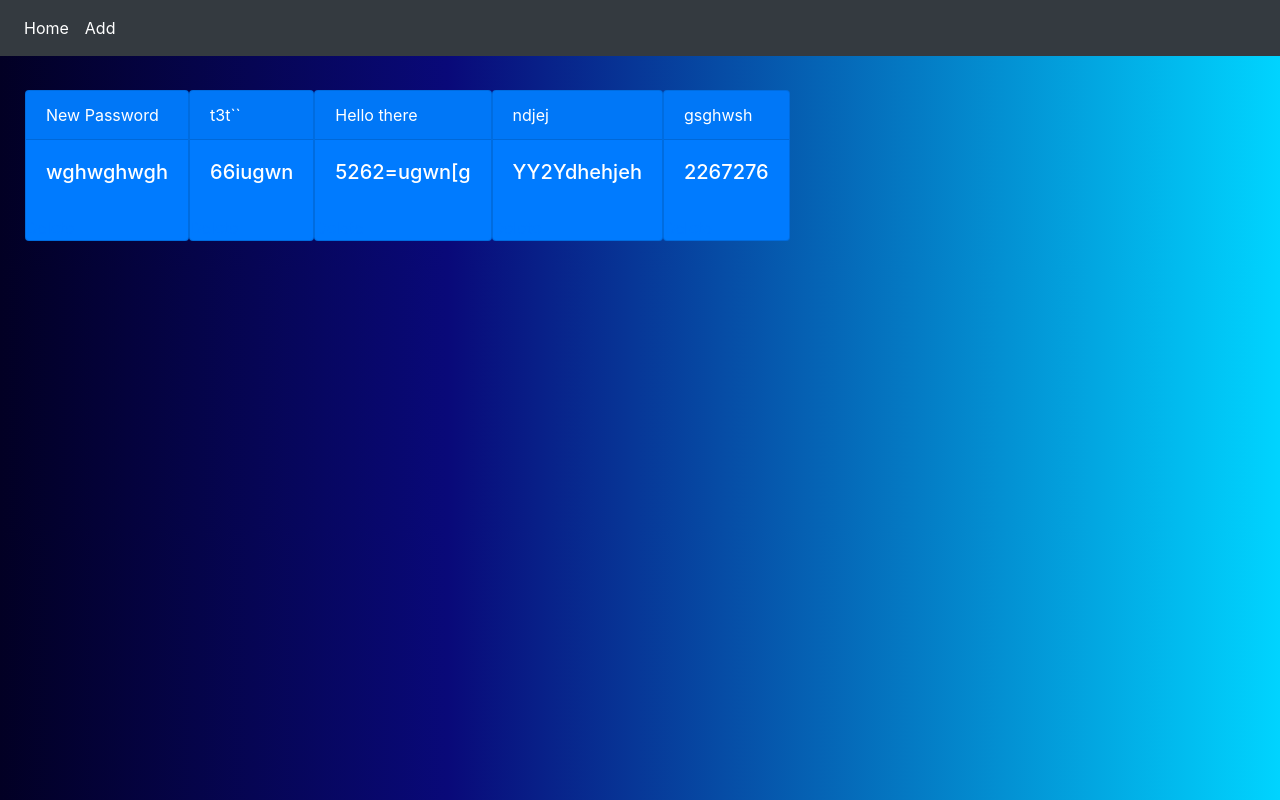
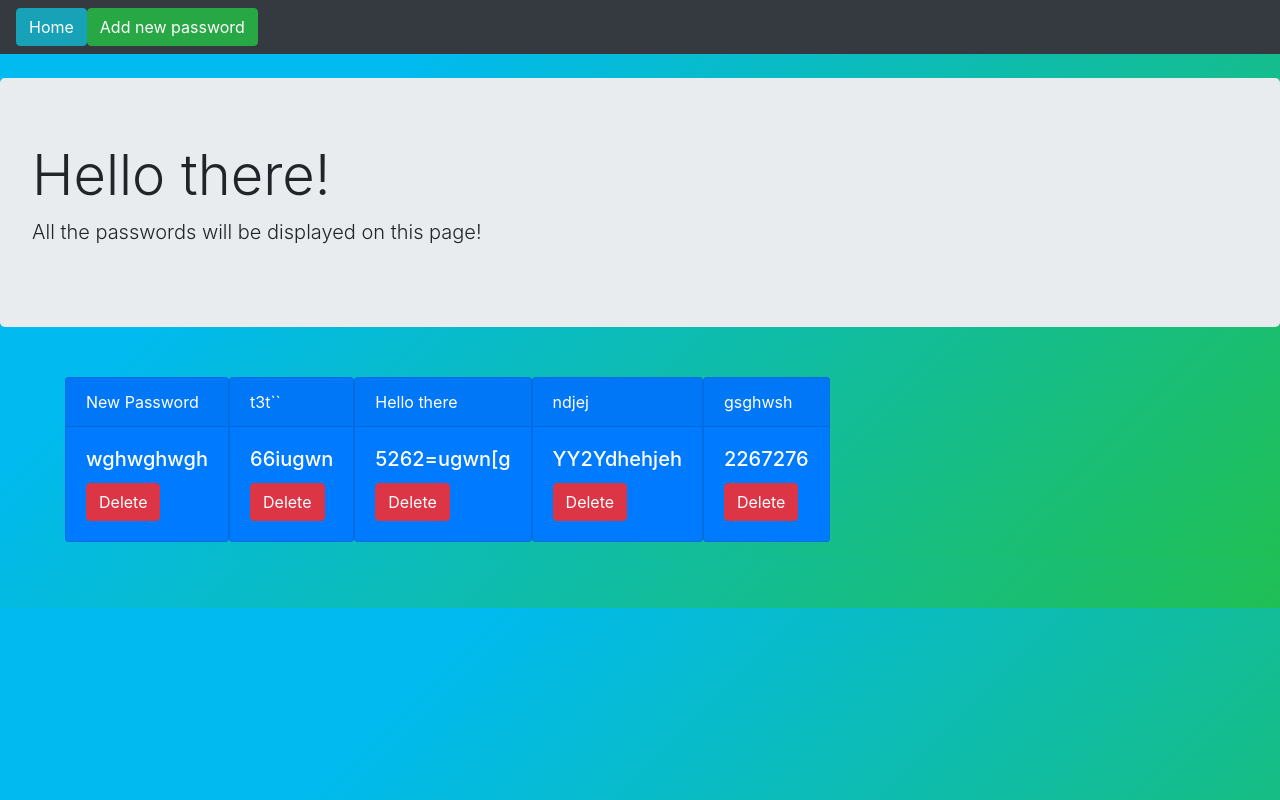
Before and after one commit to daniil-lebedev/Password_Web_App, a Django app: page / in a window 1280 px wide. Run offline with Django 3.2, Linux system fonts and the light colour scheme; data comes from the database, SQL or seed files in the repository; both versions use the stored data as it was after the commit; some libraries are stand-ins or nearby versions.

Commit message:
Added some cosmetic changes

```diff
--- a/passwordgeneratorproject/passwordgeneratorapp/static/index.css
+++ b/passwordgeneratorproject/passwordgeneratorapp/static/index.css
@@ -1,13 +1,17 @@
 html{
-	background-image: linear-gradient(90deg, #020024 0%, #090979 35%, #00d4ff 100%);
+	background-color: #20bf55;
+	background-image: linear-gradient(315deg, #20bf55 0%, #01baef 74%);
 }
 
 body{
-	background-image: linear-gradient(90deg, #020024 0%, #090979 35%, #00d4ff 100%);
-
+	background-color: #20bf55;
+	background-image: linear-gradient(315deg, #20bf55 0%, #01baef 74%);
 }
 
 .container{
 	display: flex;
-	margin: 10px;
+	flex-wrap: wrap;
+	margin: 50px;
+	align-items: center;
+	flex-direction: center;
 }
--- a/passwordgeneratorproject/passwordgeneratorapp/templates/add.html
+++ b/passwordgeneratorproject/passwordgeneratorapp/templates/add.html
@@ -1,10 +1,12 @@
 {% extends 'base.html' %}
 
 {% block content %}
+	<div class="container">
 		<form action="" method="POST">
 		    {% csrf_token %}
 		    <!--This tag is a Django security feature-->
 		    {{form}}
 		    <button type="submit" class="btn btn-success">Add</button>
 		</form>
+	</div>
 {% endblock %}
--- a/passwordgeneratorproject/passwordgeneratorapp/templates/base.html
+++ b/passwordgeneratorproject/passwordgeneratorapp/templates/base.html
@@ -25,10 +25,11 @@
     <div class="collapse navbar-collapse" id="navbarNav">
         <ul class="navbar-nav">
             <li class="nav-item active">
-                <a class="nav-link" href="{% url 'index' %}">Home <span class="sr-only">(current)</span></a>
+                <a class="btn btn-info" href="{% url 'index' %}" role="button">Home</a>
             </li>
+            <br>
             <li class="nav-item active ">
-                <a class="nav-link" href="{% url 'add' %}">Add <span class="sr-only">(current)</span></a>
+                <a class="btn btn-success" href="{% url 'add' %}" role="button">Add new password</a>
             </li>
         </ul>
     </div>
--- a/passwordgeneratorproject/passwordgeneratorapp/templates/index.html
+++ b/passwordgeneratorproject/passwordgeneratorapp/templates/index.html
@@ -1,13 +1,17 @@
 {% extends 'base.html' %}
 {% block content %}
+	<div class="jumbotron">
+	  <h1 class="display-4">Hello there!</h1>
+	  <p class="lead">All the passwords will be displayed on this page!</p>
+	</div>
 	<div class="container" id="id">
 	{% for thing in all_passwords %}
 		<div class="card text-white bg-primary mb-3" style="max-width: 18rem;">
 		  <div class="card-header">{{thing.name}}</div>
 			  <div class="card-body">
 			    <h5 class="card-title">{{thing.password}}</h5>
+			    <a class="btn btn-danger" href="{% url 'delete' thing.id %}" role="button">Delete</a>
 			  </div>
-			  <a href="{% url 'delete' thing.id %}">Delete</a>
 		</div>
 	{% endfor %}
 	</div>
```
Also changed, not shown: passwordgeneratorproject/db.sqlite3, passwordgeneratorproject/passwordgeneratorapp/static/plus-circle.svg (added). Lines whose indentation alone changed are shown as unchanged.
